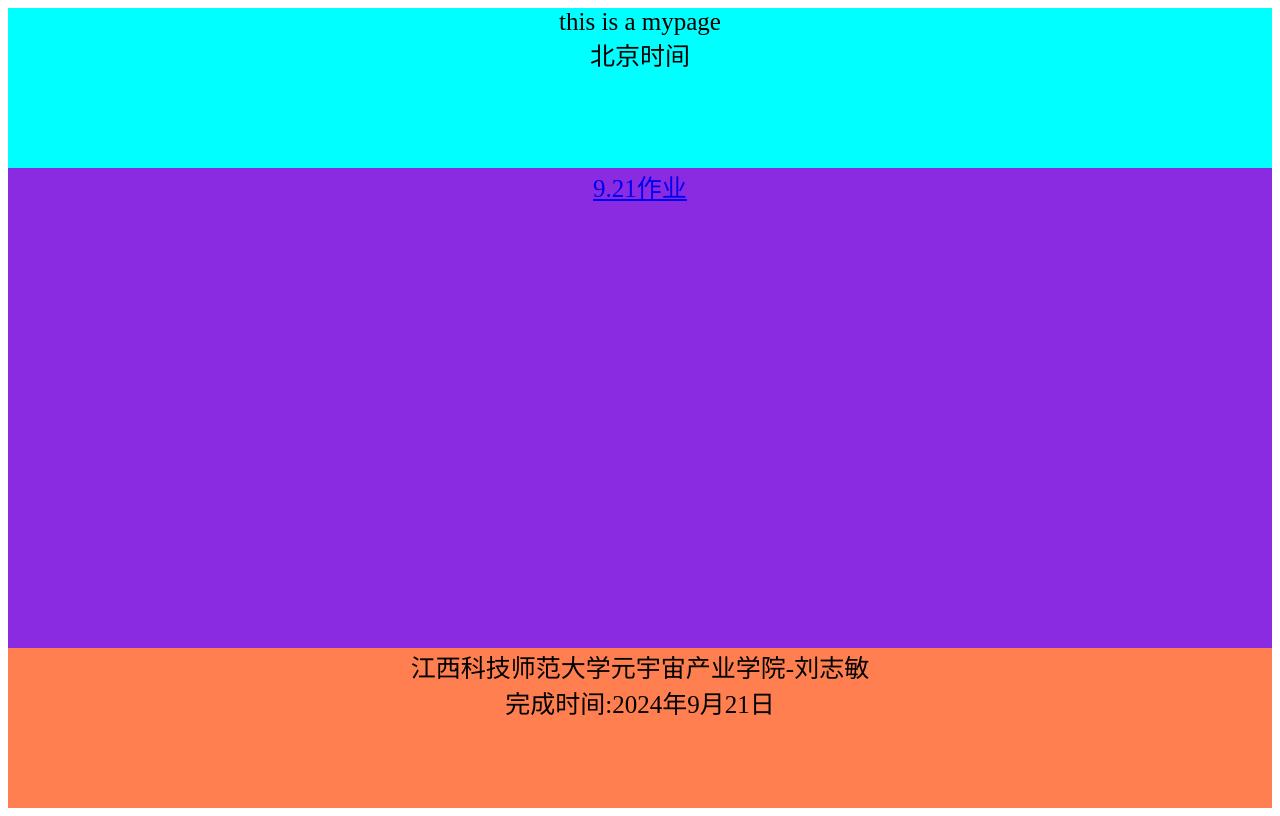
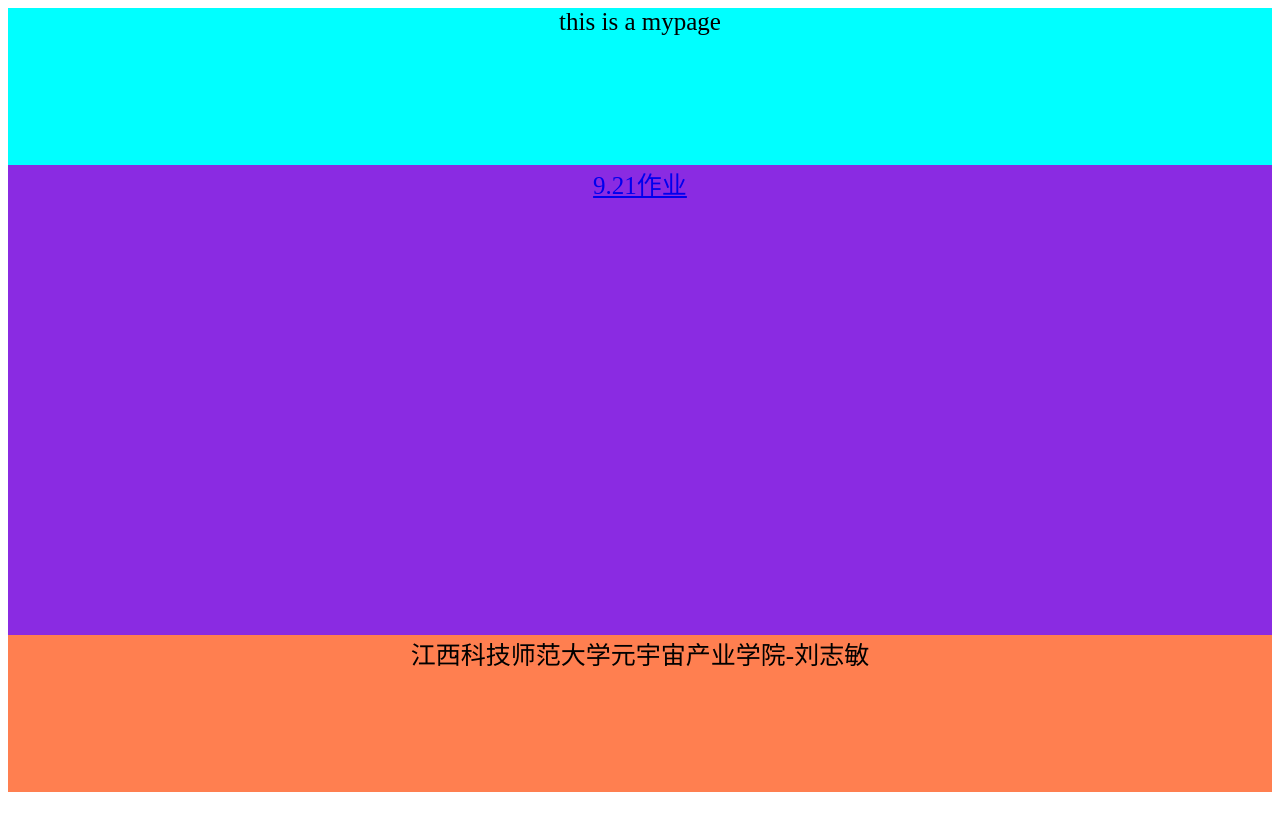
Before and after one commit to liuzhimin2003/web, a plain HTML site: page index.html in a window 1280 px wide. Drawn offline with Linux system fonts and the light colour scheme.

Commit message:
Update index.html

```diff
--- a/index.html
+++ b/index.html
@@ -30,17 +30,15 @@
 <body>
     <header>
         this is a mypage<br>
-        北京时间
     </header>
     <main>
         <a href="work1.html" target="_blank">9.21作业</a>
     </main>
     <footer>
         江西科技师范大学元宇宙产业学院-刘志敏<br>
-        完成时间:2024年9月21日
     </footer>
     <script>
-        document.body.style.height= innerHeight + 'px' ;
+        document.body.style.height= innerHeight - 16 + 'px' ;
         console.log("渲染web网页元素时间"+(new Date() - timer) + " ms! ");
         let bigbang = new Date();
         for (let i = 1; i <= 1e8; i++)
```
